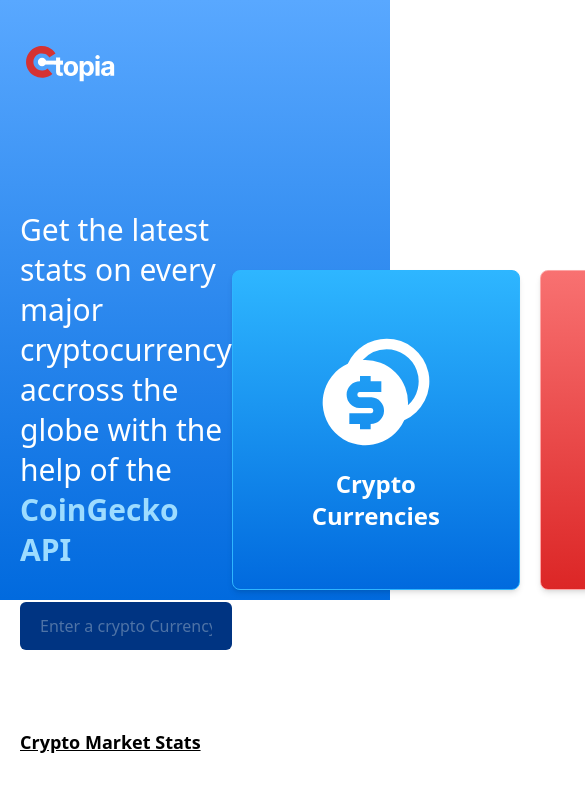
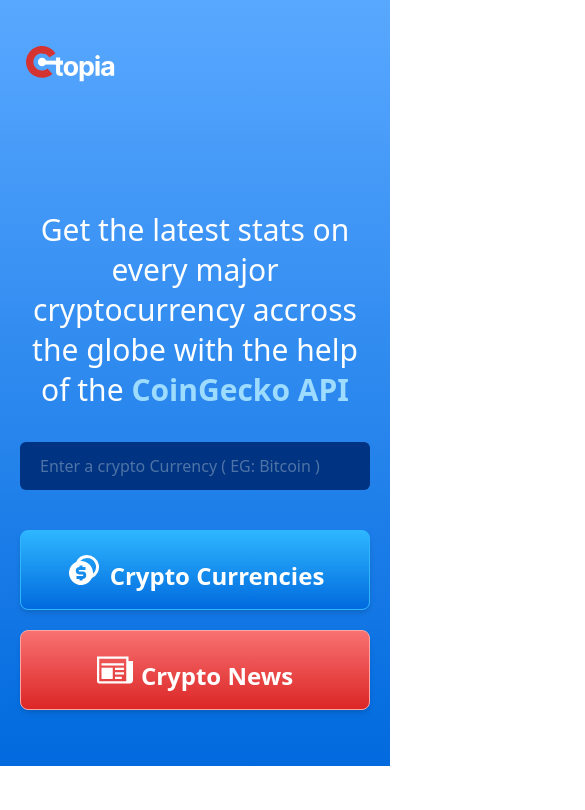
Before and after one commit to jacobpacheco100/Cryptopia, a React (Create React App) app: page / in a window 390 px wide. Shown: the top 810 px of the page, 585 px wide, since content can reach past the window. Built offline with nearby package versions, Linux system fonts and the light colour scheme; no server answers.

Commit message:
responsive changes :

```diff
--- a/src/components/Header.jsx
+++ b/src/components/Header.jsx
@@ -8,13 +8,13 @@
 const Header = ({ scroll, search }) => {
   return (
     <>
-      <div className=' w-full h-[600px] bg-blue bg-gradient-to-b from-[#59a8ff] to-blue'>
+      <div className=' w-full pb-14 bg-blue bg-gradient-to-b from-[#59a8ff] to-blue'>
         <div className='container max-w-screen-xl mx-auto px-[20px]'>
           <img className='h-12 absolute top-10' src={logo} alt='logo' />
           {/* cta */}
-          <div className='pt-[210px] flex justify-between items-center'>
+          <div className='pt-[210px] flex flex-col xl:flex-row justify-between items-center'>
             <div className='space-y-8 max-w-[500px]'>
-              <p className=' leading-10 font-medium text-white text-3xl'>
+              <p className=' leading-10 font-medium text-white text-3xl text-center md:text-left'>
                 Get the latest stats on every major cryptocurrency accross the
                 globe with the help of the{' '}
                 <a
@@ -38,23 +38,23 @@
             </div>
 
             {/* buttons */}
-            <div className='flex space-x-5'>
+            <div className='w-full flex flex-col lg:flex-row lg:space-x-5 space-y-5 lg:space-y-0 max-w-[500px] lg:max-w-none justify-end mt-10 xl:mt-0'>
               <button
                 onClick={scroll}
-                className=' w-72 h-[320px] rounded-lg bg-gradient-to-b from-lightBlue to-blue border border-lightBlue shadow-md hover:scale-110 ease-in-out duration-[.3s]'
+                className='xl:max-w-[325px] grow h-20 lg:h-[320px] rounded-lg bg-gradient-to-b from-lightBlue to-blue border border-lightBlue shadow-md hover:scale-110 ease-in-out duration-[.3s]'
               >
-                <div className='flex flex-col items-center space-y-3'>
-                  <RiCoinsFill className='text-9xl text-white' />
-                  <p className='text-white font-bold text-2xl'>
-                    Crypto <br /> Currencies
+                <div className='grow flex lg:flex-col items-center justify-center space-x-2 space-y-3'>
+                  <RiCoinsFill className='text-4xl lg:text-9xl text-white' />
+                  <p className='text-white text-center font-bold text-2xl xl:max-w-[200px]'>
+                    Crypto Currencies
                   </p>
                 </div>
               </button>
-              <button className=' w-72 h-[320px] rounded-lg bg-gradient-to-b from-red-400 to-red-600 border border-red-300 shadow-md hover:scale-110 ease-in-out duration-[.3s]'>
-                <div className='flex flex-col items-center space-y-3'>
-                  <ImNewspaper className='text-9xl text-white' />
-                  <p className='text-white font-bold text-2xl'>
-                    Crypto <br /> News
+              <button className='xl:max-w-[325px] grow h-20 lg:h-[320px] rounded-lg bg-gradient-to-b from-red-400 to-red-600 border border-red-300 shadow-md hover:scale-110 ease-in-out duration-[.3s]'>
+                <div className='flex lg:flex-col items-center justify-center space-x-2 space-y-3'>
+                  <ImNewspaper className='text-4xl lg:text-9xl text-white' />
+                  <p className='text-white text-center font-bold text-2xl xl:max-w-[130px]'>
+                    Crypto News
                   </p>
                 </div>
               </button>
--- a/src/pages/Coin.jsx
+++ b/src/pages/Coin.jsx
@@ -128,14 +128,14 @@
               className='font-medium flex items-center space-x-2 group'
             >
               <RiCoinsFill className='text-2xl text-blue' />
-              <p className='group-hover:underline'>Crypto Currencies</p>
+              <p className='group-hover:underline'> Currencies</p>
             </Link>
             <Link
               to='/'
               className='font-medium flex items-center space-x-3 group'
             >
               <ImNewspaper className='text-xl text-red-600' />
-              <p className='group-hover:underline'>Crypto News</p>
+              <p className='group-hover:underline'> News</p>
             </Link>
           </div>
         </div>
```
